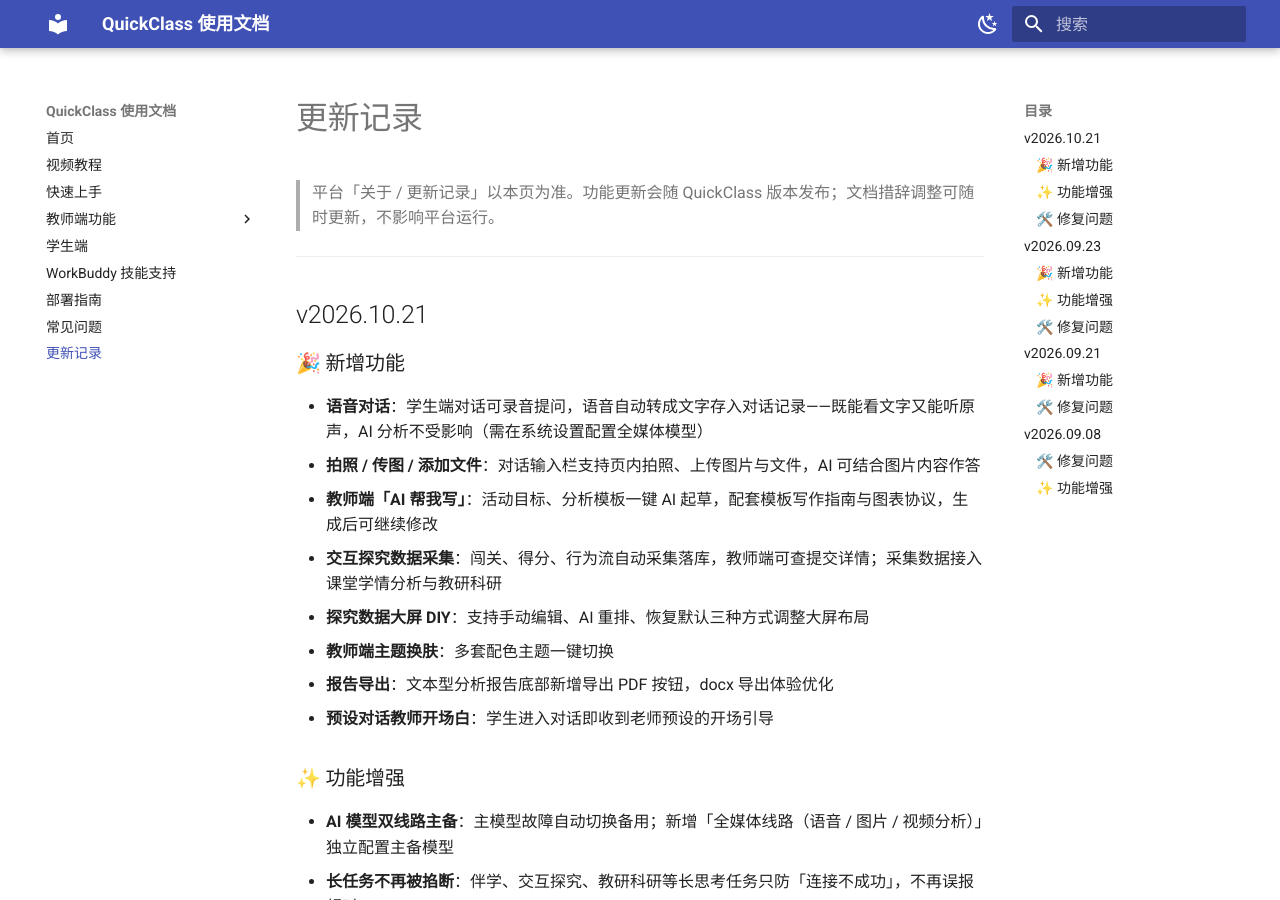
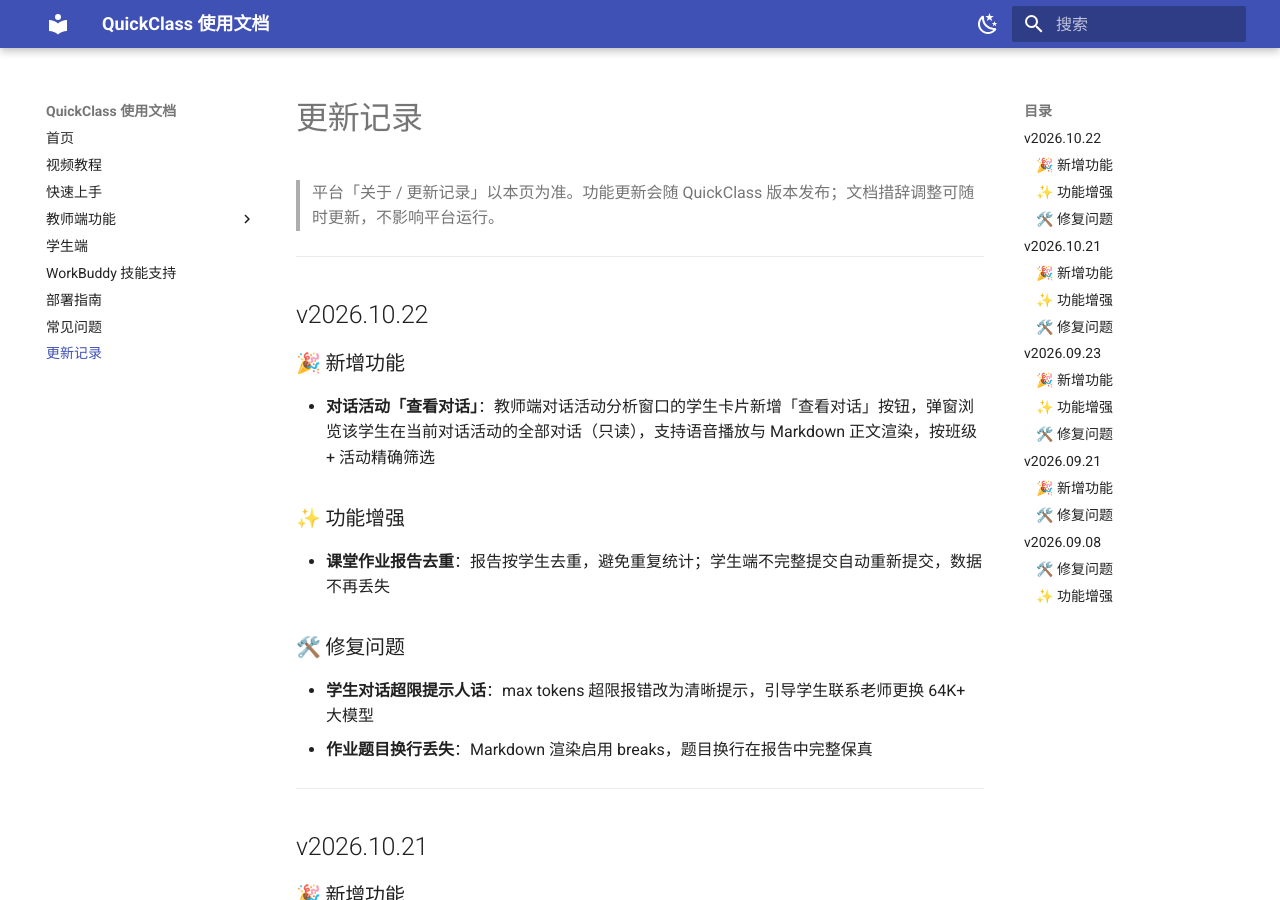
Before and after one commit to nmww/quickclass-docs, an MkDocs documentation site: the page built from docs/changelog.md, in a window 1280 px wide and 900 px high. Built offline with MkDocs 1.6.1 and Material for MkDocs 9.7.7, drawn with Linux system fonts in a browser that asks for light colours.

Commit message:
docs: changelog 新增 v2026.10.22（对话活动查看对话/作业报告去重/超限提示人话/换行保真）同步 dev VERSION.md

```diff
--- a/docs/changelog.md
+++ b/docs/changelog.md
@@ -1,6 +1,23 @@
 # 更新记录
 
 > 平台「关于 / 更新记录」以本页为准。功能更新会随 QuickClass 版本发布；文档措辞调整可随时更新，不影响平台运行。
+
+---
+
+## v2026.10.22
+
+### 🎉 新增功能
+
+- **对话活动「查看对话」**：教师端对话活动分析窗口的学生卡片新增「查看对话」按钮，弹窗浏览该学生在当前对话活动的全部对话（只读），支持语音播放与 Markdown 正文渲染，按班级 + 活动精确筛选
+
+### ✨ 功能增强
+
+- **课堂作业报告去重**：报告按学生去重，避免重复统计；学生端不完整提交自动重新提交，数据不再丢失
+
+### 🛠️ 修复问题
+
+- **学生对话超限提示人话**：max tokens 超限报错改为清晰提示，引导学生联系老师更换 64K+ 大模型
+- **作业题目换行丢失**：Markdown 渲染启用 breaks，题目换行在报告中完整保真
 
 ---
 
```
